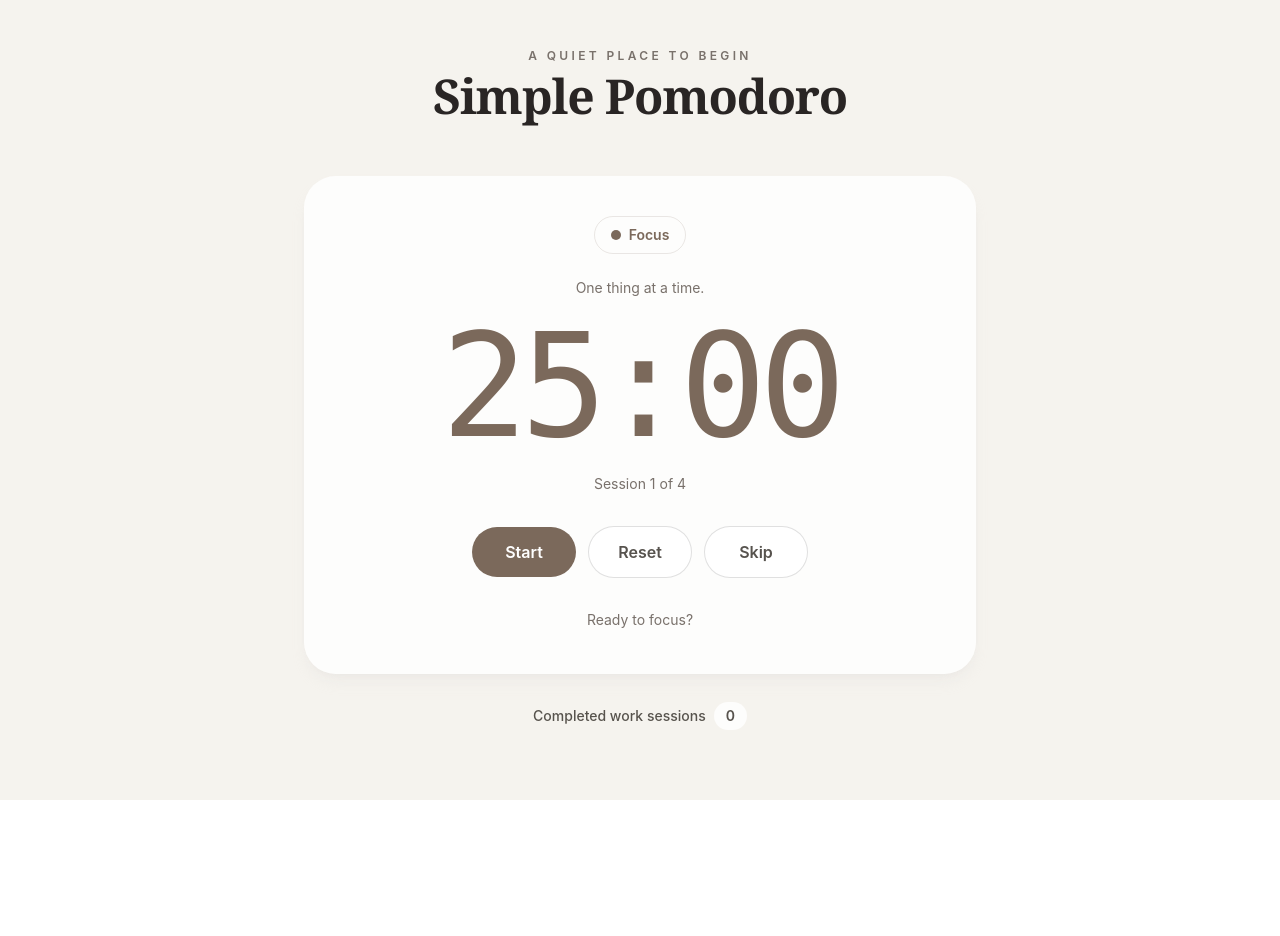
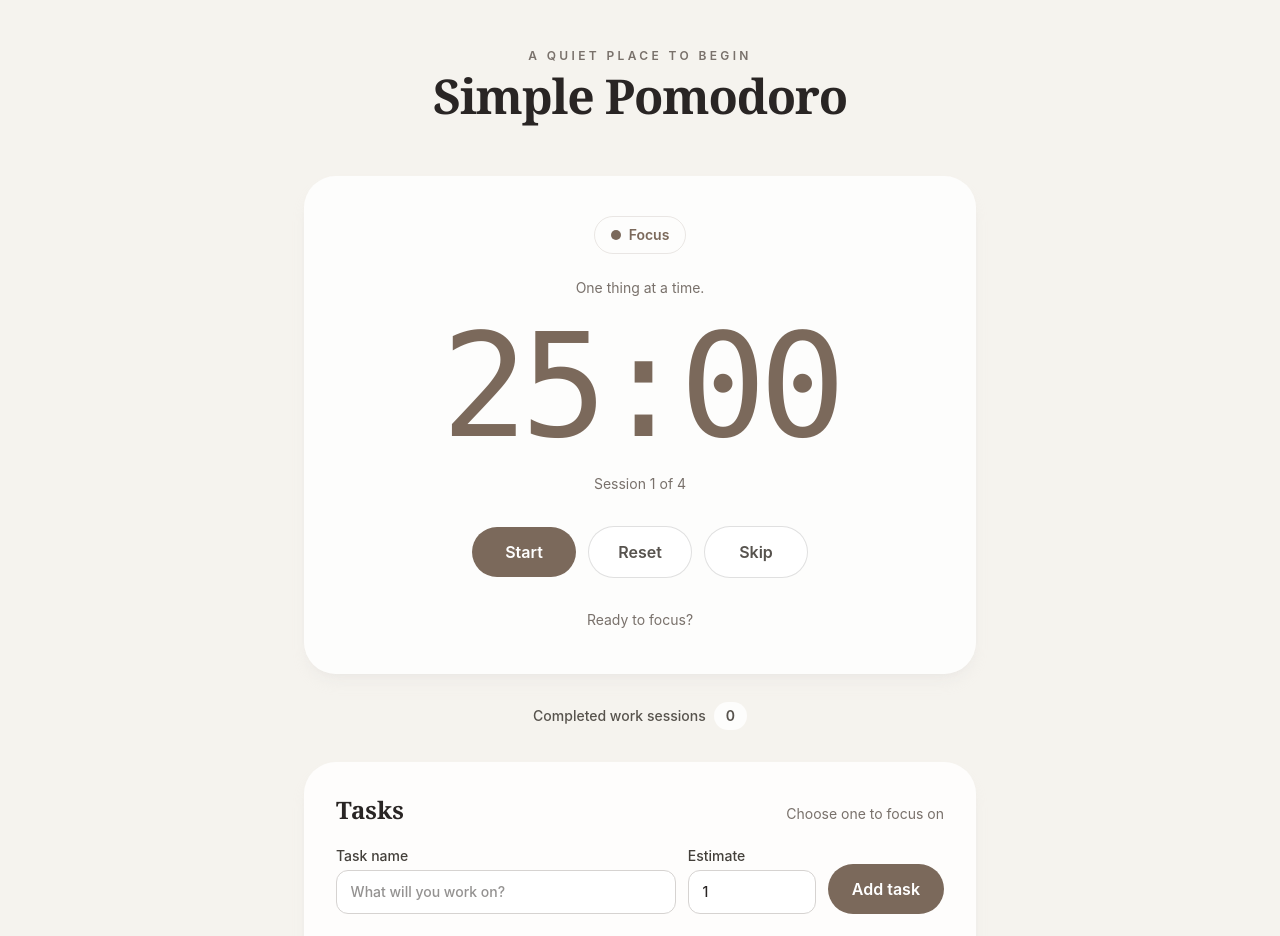
Before and after one commit to lrnbrad/ai-lab-hw5-simple-pomodoro, a Vue app: page / in a window 1280 px wide. Shown: the top 936 px of the page. Before the commit the page ends 800 px from the top, so only its background shows below. Built offline with nearby package versions, Linux system fonts and the light colour scheme.

Commit message:
Add task planning and work session attribution

```diff
--- a/src/App.vue
+++ b/src/App.vue
@@ -1,8 +1,11 @@
 <script setup>
 import { computed } from 'vue'
 import { usePomodoro } from './composables/usePomodoro'
+import { useTasks } from './composables/useTasks'
+import TaskList from './components/TaskList.vue'
 
-const timer = usePomodoro()
+const taskList = useTasks()
+const timer = usePomodoro({ onWorkComplete: taskList.creditSelectedTask })
 
 const phaseDetails = {
   work: { label: 'Focus', prompt: 'One thing at a time.' },
@@ -47,6 +50,21 @@ const cycleTarget = computed(() => timer.settings.sessionsBeforeLongBreak)
         <span class="font-medium">Completed work sessions</span>
         <span class="rounded-full bg-white/80 px-3 py-1 font-semibold">{{ timer.completedWorkSessions.value }}</span>
       </div>
+
+      <p v-if="taskList.selectedTask.value" class="mt-4 text-center text-sm text-stone-600">
+        Focusing on <strong>{{ taskList.selectedTask.value.name }}</strong>
+        · {{ taskList.selectedTask.value.completed }} / {{ taskList.selectedTask.value.estimate }} Pomodoros
+      </p>
+
+      <TaskList
+        :tasks="taskList.tasks.value"
+        :selected-task-id="taskList.selectedTaskId.value"
+        @add="taskList.addTask"
+        @edit="taskList.editTask"
+        @select="taskList.selectTask"
+        @complete="taskList.toggleTaskComplete"
+        @delete="taskList.deleteTask"
+      />
     </main>
   </div>
 </template>
--- /dev/null
+++ b/src/components/TaskList.vue
@@ -0,0 +1,93 @@
+<script setup>
+import { ref } from 'vue'
+
+const props = defineProps({
+  tasks: { type: Array, required: true },
+  selectedTaskId: { type: String, default: null },
+})
+
+const emit = defineEmits(['add', 'edit', 'select', 'complete', 'delete'])
+
+const newName = ref('')
+const newEstimate = ref(1)
+const editingId = ref(null)
+const editName = ref('')
+const editEstimate = ref(1)
+
+function add() {
+  if (!newName.value.trim()) return
+  emit('add', newName.value, newEstimate.value)
+  newName.value = ''
+  newEstimate.value = 1
+}
+
+function beginEdit(task) {
+  editingId.value = task.id
+  editName.value = task.name
+  editEstimate.value = task.estimate
+}
+
+function saveEdit() {
+  if (!editName.value.trim()) return
+  emit('edit', editingId.value, editName.value, editEstimate.value)
+  editingId.value = null
+}
+</script>
+
+<template>
+  <section class="mt-8 rounded-[2rem] bg-white/85 p-6 shadow-lg shadow-stone-300/20 sm:p-8" aria-labelledby="tasks-heading">
+    <div class="mb-5 flex items-baseline justify-between gap-3">
+      <h2 id="tasks-heading" class="font-serif text-2xl font-semibold">Tasks</h2>
+      <span class="text-sm text-stone-500">Choose one to focus on</span>
+    </div>
+
+    <form class="mb-6 flex flex-wrap items-end gap-3" @submit.prevent="add">
+      <label class="min-w-48 flex-1 text-sm font-medium text-stone-700">
+        Task name
+        <input v-model="newName" class="task-input mt-1 w-full" type="text" maxlength="120" placeholder="What will you work on?" required>
+      </label>
+      <label class="w-32 text-sm font-medium text-stone-700">
+        Estimate
+        <input v-model.number="newEstimate" class="task-input mt-1 w-full" type="number" min="1" step="1" required>
+      </label>
+      <button class="primary-button" type="submit">Add task</button>
+    </form>
+
+    <p v-if="tasks.length === 0" class="rounded-2xl border border-dashed border-stone-300 p-5 text-center text-sm text-stone-500">
+      Add a task to give your next focus session a purpose.
+    </p>
+
+    <ul v-else class="space-y-3">
+      <li v-for="task in tasks" :key="task.id" class="rounded-2xl border border-stone-200 p-4" :class="{ 'border-stone-500 bg-stone-50': task.id === selectedTaskId }">
+        <form v-if="editingId === task.id" class="flex flex-wrap items-end gap-3" @submit.prevent="saveEdit">
+          <label class="min-w-44 flex-1 text-sm font-medium">
+            Task name
+            <input v-model="editName" class="task-input mt-1 w-full" type="text" maxlength="120" required>
+          </label>
+          <label class="w-28 text-sm font-medium">
+            Estimate
+            <input v-model.number="editEstimate" class="task-input mt-1 w-full" type="number" min="1" step="1" required>
+          </label>
+          <button class="secondary-button" type="submit">Save</button>
+          <button class="secondary-button" type="button" @click="editingId = null">Cancel</button>
+        </form>
+        <div v-else class="flex flex-wrap items-center justify-between gap-3">
+          <div class="min-w-0 flex-1">
+            <p class="break-words font-semibold" :class="{ 'text-stone-400 line-through': task.isComplete }">{{ task.name }}</p>
+            <p class="mt-1 text-sm text-stone-500">{{ task.completed }} / {{ task.estimate }} Pomodoros</p>
+          </div>
+          <div class="flex flex-wrap gap-2">
+            <button v-if="!task.isComplete" class="task-action" type="button" :aria-label="`Select ${task.name}`" :disabled="task.id === selectedTaskId" @click="emit('select', task.id)">
+              {{ task.id === selectedTaskId ? 'Selected' : 'Select' }}
+            </button>
+            <button class="task-action" type="button" :aria-label="`Edit ${task.name}`" @click="beginEdit(task)">Edit</button>
+            <button class="task-action" type="button" :aria-label="`${task.isComplete ? 'Reopen' : 'Complete'} ${task.name}`" @click="emit('complete', task.id)">
+              {{ task.isComplete ? 'Reopen' : 'Complete' }}
+            </button>
+            <button class="task-action" type="button" :aria-label="`Delete ${task.name}`" @click="emit('delete', task.id)">Delete</button>
+          </div>
+        </div>
+      </li>
+    </ul>
+  </section>
+</template>
--- /dev/null
+++ b/src/composables/useTasks.js
@@ -0,0 +1,113 @@
+import { computed, ref } from 'vue'
+
+const STORAGE_KEY = 'simple-pomodoro:tasks'
+
+function loadSavedTasks() {
+  try {
+    const saved = JSON.parse(localStorage.getItem(STORAGE_KEY))
+    if (!saved || !Array.isArray(saved.tasks)) return { tasks: [], selectedTaskId: null }
+
+    const tasks = saved.tasks.filter((task) =>
+      typeof task.id === 'string'
+      && typeof task.name === 'string'
+      && task.name.trim()
+      && Number.isInteger(task.estimate)
+      && task.estimate > 0
+      && Number.isInteger(task.completed)
+      && task.completed >= 0
+      && typeof task.isComplete === 'boolean',
+    )
+    const selectedTaskId = tasks.some((task) => task.id === saved.selectedTaskId && !task.isComplete)
+      ? saved.selectedTaskId
+      : null
+    return { tasks, selectedTaskId }
+  } catch {
+    return { tasks: [], selectedTaskId: null }
+  }
+}
+
+export function useTasks() {
+  const saved = loadSavedTasks()
+  const tasks = ref(saved.tasks)
+  const selectedTaskId = ref(saved.selectedTaskId)
+  const selectedTask = computed(() => tasks.value.find((task) => task.id === selectedTaskId.value) ?? null)
+
+  function persist() {
+    try {
+      localStorage.setItem(STORAGE_KEY, JSON.stringify({
+        tasks: tasks.value,
+        selectedTaskId: selectedTaskId.value,
+      }))
+    } catch {
+      // The task list remains usable when browser storage is unavailable.
+    }
+  }
+
+  function addTask(name, estimate) {
+    const trimmedName = name.trim()
+    const parsedEstimate = Number(estimate)
+    if (!trimmedName || !Number.isInteger(parsedEstimate) || parsedEstimate < 1) return false
+
+    const task = {
+      id: crypto.randomUUID(),
+      name: trimmedName,
+      estimate: parsedEstimate,
+      completed: 0,
+      isComplete: false,
+    }
+    tasks.value.push(task)
+    persist()
+    return true
+  }
+
+  function editTask(id, name, estimate) {
+    const task = tasks.value.find((item) => item.id === id)
+    const trimmedName = name.trim()
+    const parsedEstimate = Number(estimate)
+    if (!task || !trimmedName || !Number.isInteger(parsedEstimate) || parsedEstimate < 1) return false
+    task.name = trimmedName
+    task.estimate = parsedEstimate
+    persist()
+    return true
+  }
+
+  function selectTask(id) {
+    const task = tasks.value.find((item) => item.id === id)
+    if (!task || task.isComplete) return
+    selectedTaskId.value = id
+    persist()
+  }
+
+  function toggleTaskComplete(id) {
+    const task = tasks.value.find((item) => item.id === id)
+    if (!task) return
+    task.isComplete = !task.isComplete
+    if (task.isComplete && selectedTaskId.value === id) selectedTaskId.value = null
+    persist()
+  }
+
+  function deleteTask(id) {
+    tasks.value = tasks.value.filter((task) => task.id !== id)
+    if (selectedTaskId.value === id) selectedTaskId.value = null
+    persist()
+  }
+
+  function creditSelectedTask() {
+    const task = selectedTask.value
+    if (!task || task.isComplete) return
+    task.completed += 1
+    persist()
+  }
+
+  return {
+    tasks,
+    selectedTaskId,
+    selectedTask,
+    addTask,
+    editTask,
+    selectTask,
+    toggleTaskComplete,
+    deleteTask,
+    creditSelectedTask,
+  }
+}
--- a/src/style.css
+++ b/src/style.css
@@ -60,6 +60,36 @@ button:focus-visible {
   outline-offset: 3px;
 }
 
+.task-input {
+  border: 1px solid #d6d3d1;
+  border-radius: 0.75rem;
+  padding: 0.7rem 0.85rem;
+  background: white;
+  color: #292524;
+}
+
+.task-input:focus-visible {
+  outline: 3px solid var(--phase-color);
+  outline-offset: 2px;
+}
+
+.task-action {
+  border: 1px solid #d6d3d1;
+  border-radius: 9999px;
+  padding: 0.4rem 0.8rem;
+  color: #57534e;
+  font-size: 0.875rem;
+}
+
+.task-action:hover {
+  background: #f5f5f4;
+}
+
+.task-action:disabled {
+  cursor: default;
+  background: #e7e5e4;
+}
+
 @media (prefers-reduced-motion: reduce) {
   .primary-button,
   .secondary-button {
```
Also changed, not shown: 1 other file (tests, documents, lock files or other folders).
